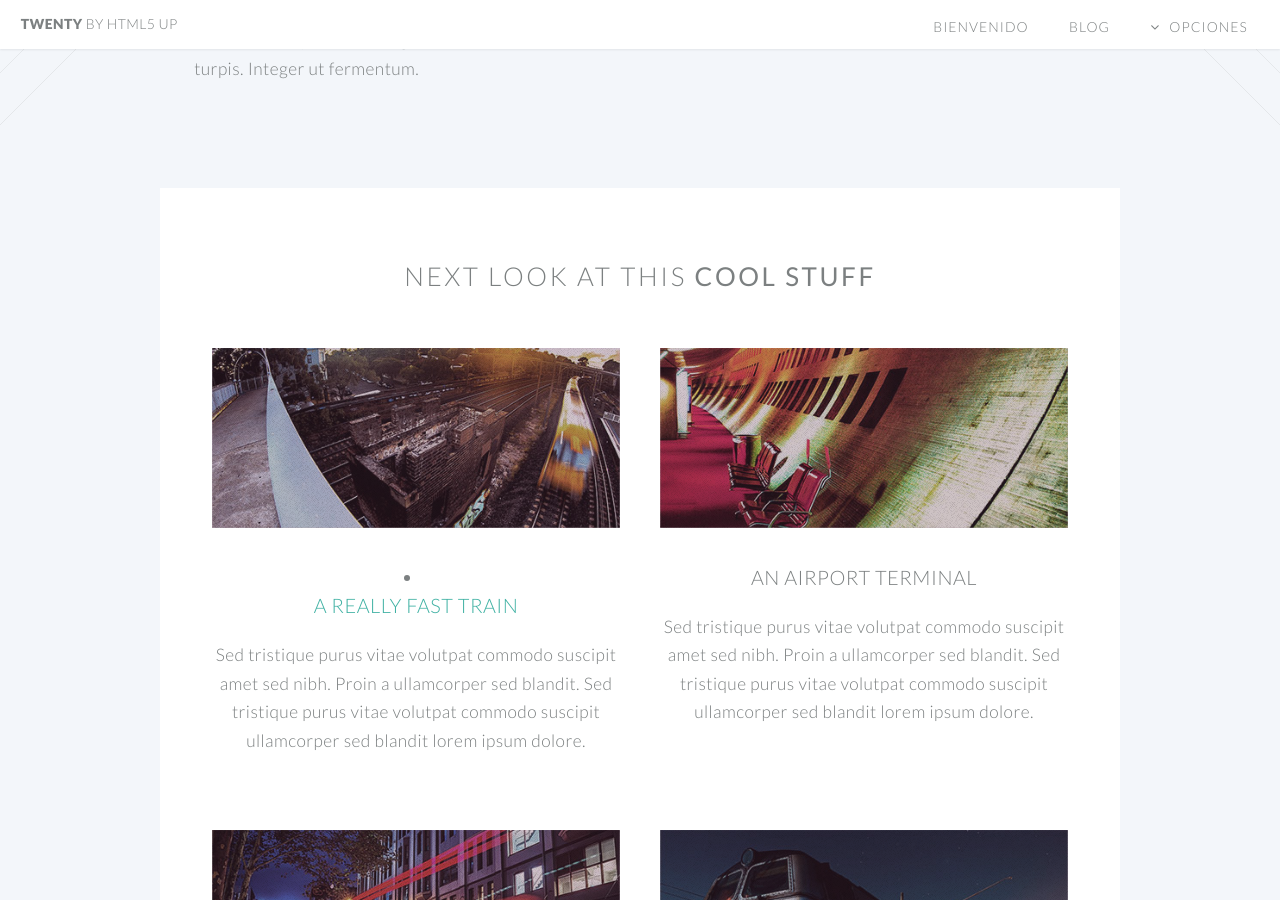
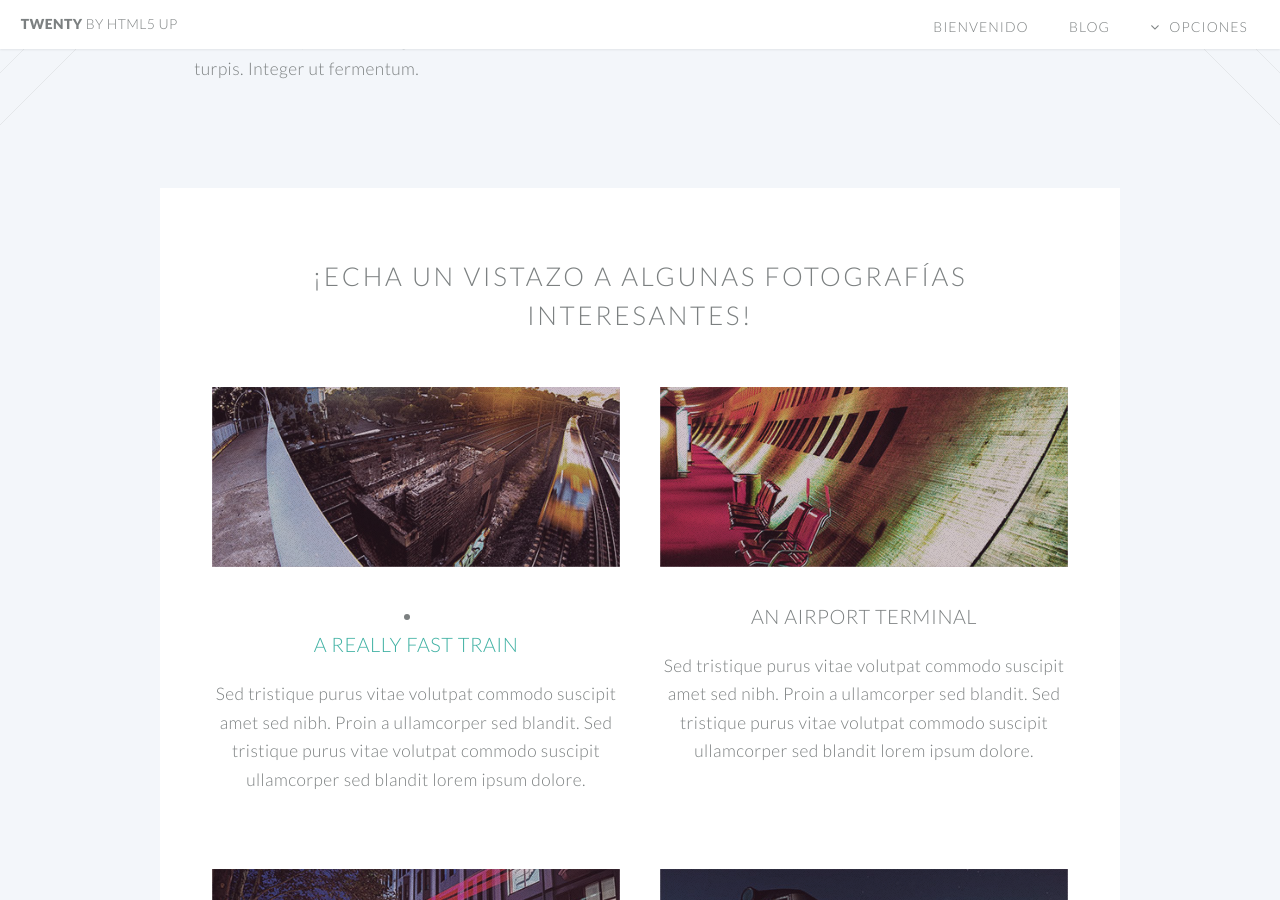
Before and after one commit to Vico2001/Vico2001.github.io, a Jekyll site: the page built from index.html, in a window 1280 px wide and 900 px high, scrolled down 880 px. Built offline with Jekyll 4.4.1, drawn with Linux system fonts in a browser that asks for light colours.

Commit message:
Update index.html

```diff
--- a/index.html
+++ b/index.html
@@ -28,7 +28,7 @@ layout: landing-page
 					<section class="wrapper style3 container special">
 
 						<header class="major">
-							<h2>Next look at this <strong>cool stuff</strong></h2>
+							<h2>¡Echa un vistazo a algunas fotografías interesantes!</strong></h2>
 						</header>
 
 						<div class="row">
```
